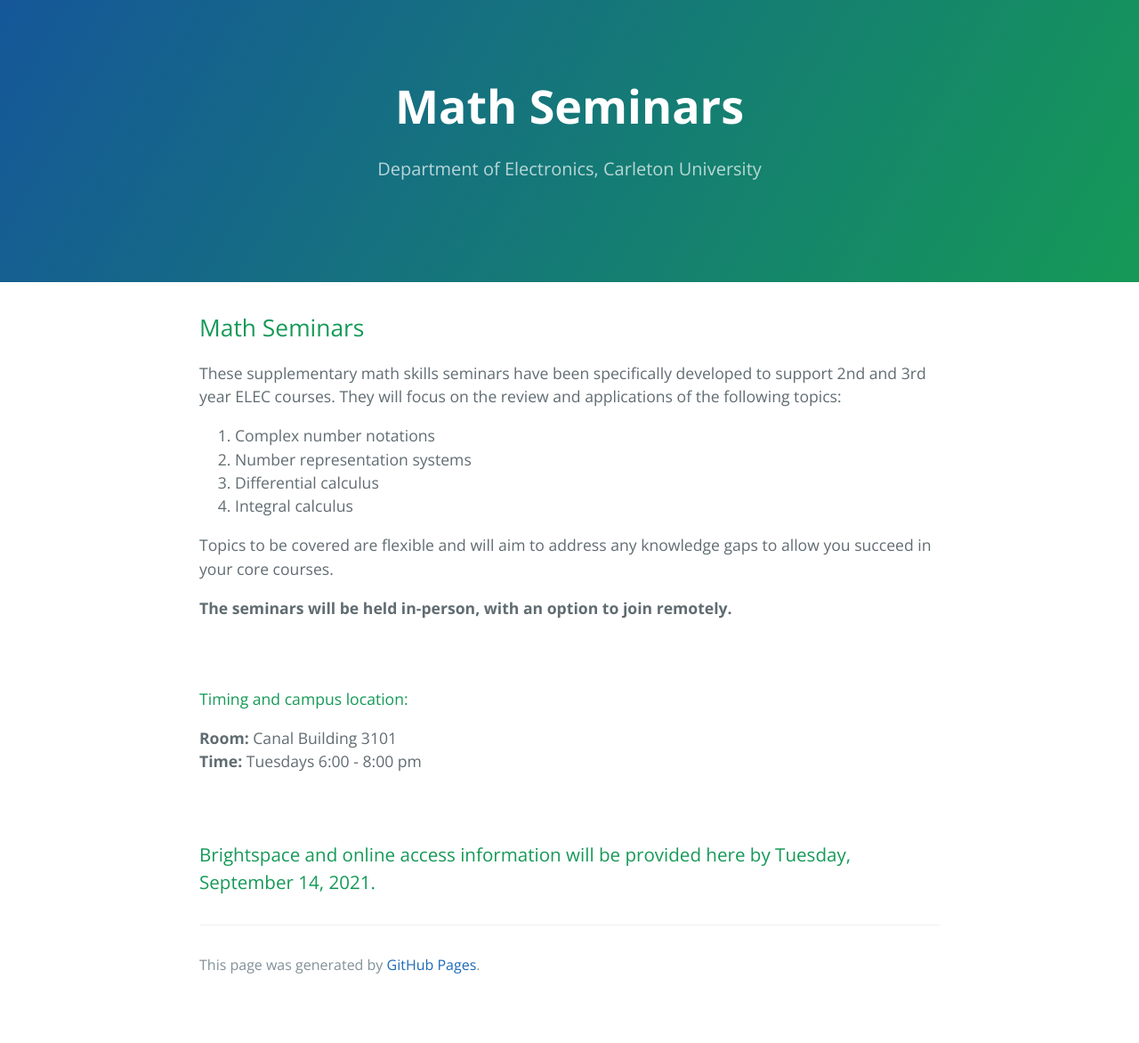
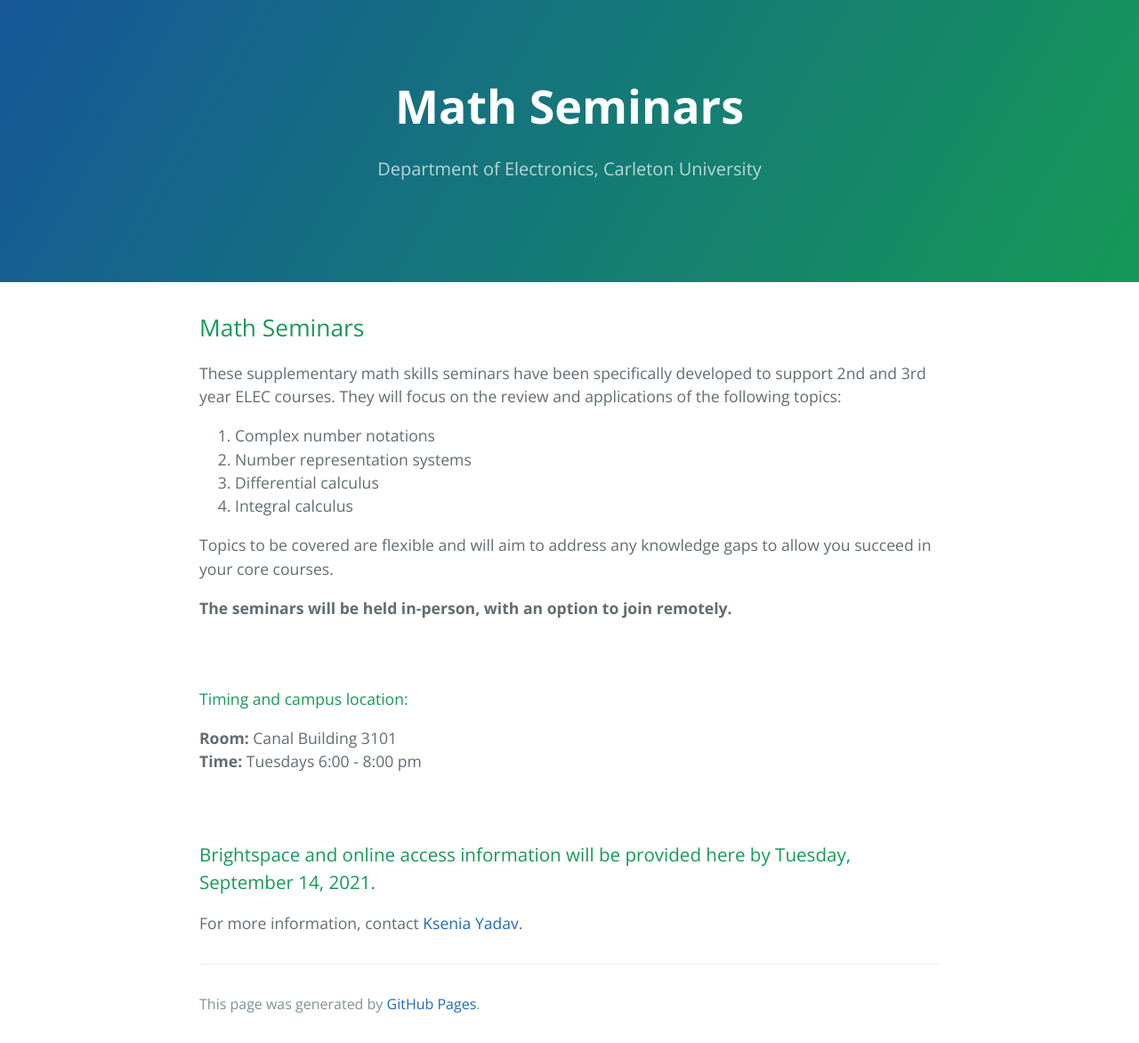
Before and after one commit to kseniayadav/kseniayadav.github.io, a Jekyll site: the page built from index.md, in a window 1280 px wide. Shown: the whole page at 89% size. Built offline with Jekyll 4.4.1, drawn with Linux system fonts in a browser that asks for light colours; our own code applies the rules of GitHub Pages for plain Markdown files; before the commit the page ends 1128 px from its top, so only the background shows below that.

```diff
--- a/index.md
+++ b/index.md
@@ -23,3 +23,5 @@ Topics to be covered are flexible and will aim to address any knowledge gaps to
 
 <br/>
 ### Brightspace and online access information will be provided here by Tuesday, September 14, 2021.
+
+For more information, contact <a href="mailto:kseniayadav@cunet.carleton.ca">Ksenia Yadav</a>.
```
